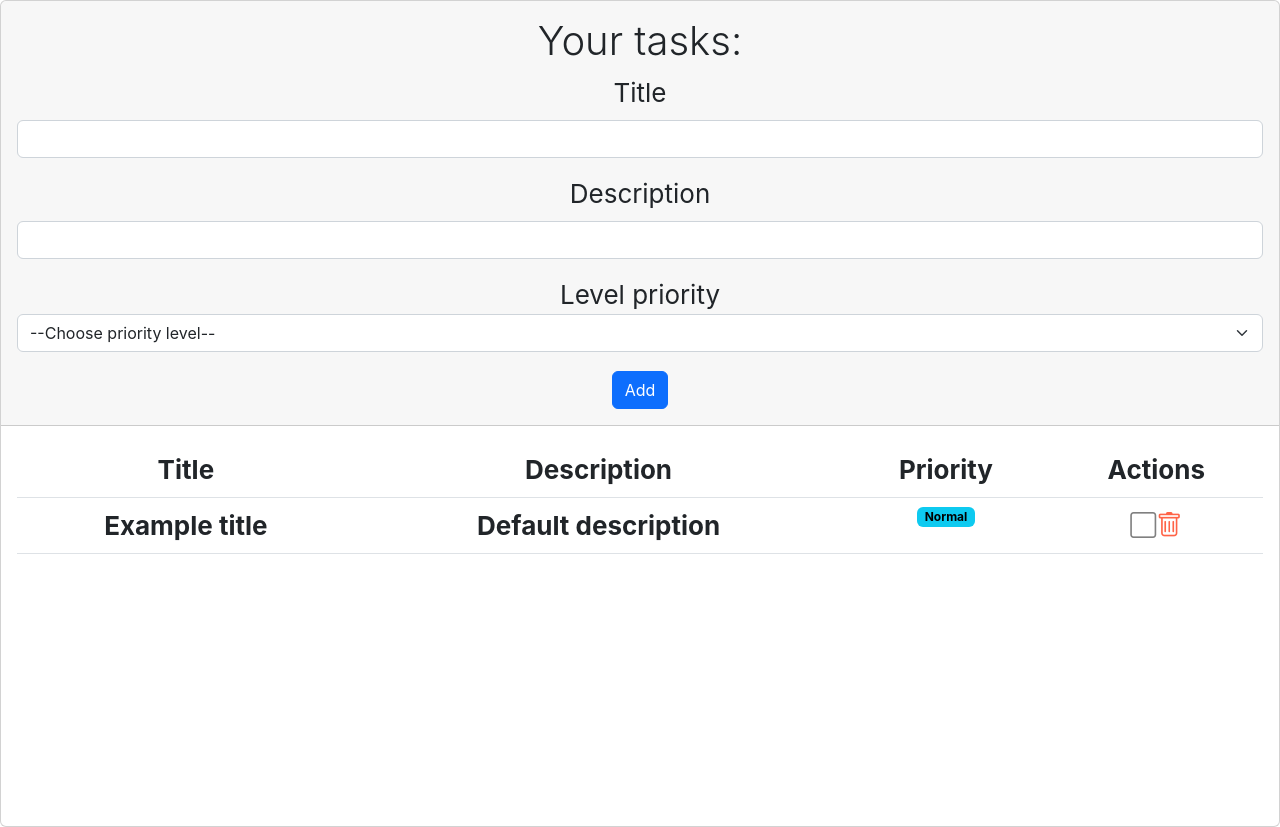
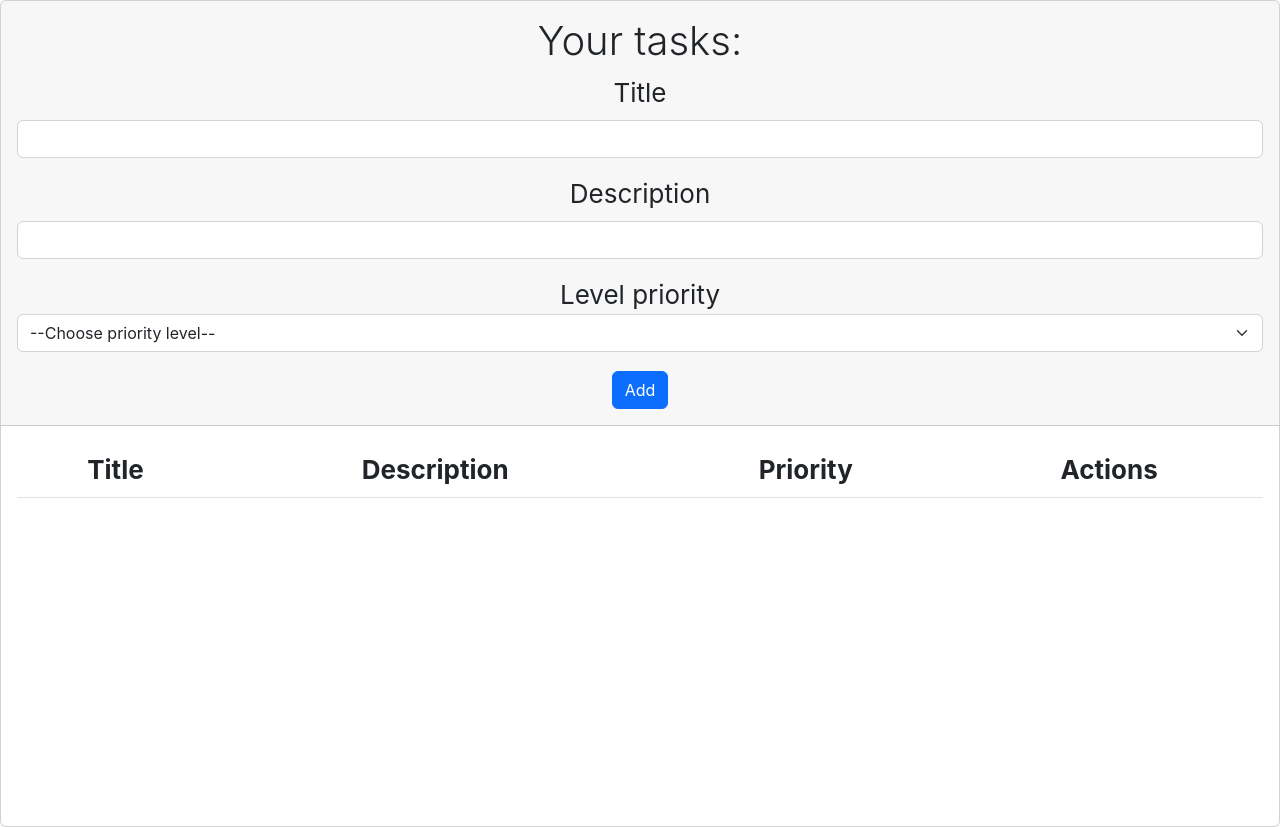
Before and after one commit to Guarito/01-hola-mundo, a React (Create React App) app: page / in a window 1280 px wide. Built offline with nearby package versions, Linux system fonts and the light colour scheme.

Commit message:
Agregada funcion para cambiar el status de la tarea

```diff
--- a/package.json
+++ b/package.json
@@ -12,6 +12,7 @@
     "react-dom": "^18.1.0",
     "react-scripts": "5.0.1",
     "sass": "^1.52.3",
+    "uuid": "^8.3.2",
     "web-vitals": "^2.1.4"
   },
   "scripts": {
--- a/src/components/container/task_list.jsx
+++ b/src/components/container/task_list.jsx
@@ -5,44 +5,43 @@ import { Task } from "../../models/tasks.class";
 import TaskForm from "../pure/forms/taskForm";
 
 const TaskList = (props) => {
-    const defaultTask = new Task(
-        "Example title",
-        "Default description",
-        false,
-        LEVELS.NORMAL
-    );
+    // const defaultTask = new Task(
+    //     "Example title",
+    //     "Default description",
+    //     false,
+    //     LEVELS.NORMAL
+    // );
 
     //State del componente para manejar el listado de tareas
-    const [tasks, setTasks] = useState([defaultTask]);
-
+    const [tasks, setTasks] = useState([]);
     const [loading, setLoading] = useState(true);
 
     //Control ciclo de vida del componente
     useEffect(() => {
-        console.log("Montura de listado de tareas");
+        // console.log("Montura de listado de tareas");
 
         setLoading(false);
-        return () => {
-            console.log("TaskList sera desmontado");
-        };
     }, [tasks]);
 
     /**
      * Funcion para agregar nueva tarea
      */
     const addTask = (values) => {
-        const { title, description, completed, level } = values;
-        console.log(title, description, completed, level);
-        setTasks([...tasks, new Task(title, description, completed, level)]);
+        const { id, title, description, completed, level } = values;
+
+        setTasks([
+            ...tasks,
+            new Task(id, title, description, completed, level),
+        ]);
     };
 
     /**
      * Funcion para cambiar el status de una tarea en especifico
      */
     const changeTaskStatus = (task) => {
-        const index = tasks.indexOf(task);
         const tempTasks = [...tasks];
-        tempTasks[index].completed = !tempTasks[index].completed;
+        const taskToChange = tempTasks.find((item) => item.id === task.id);
+        taskToChange.completed = !taskToChange.completed;
 
         setTasks(tempTasks);
     };
@@ -51,9 +50,10 @@ const TaskList = (props) => {
      * Funcion para eliminar una tarea
      */
     const deleteTask = (task) => {
-        const indexToDelete = tasks.indexOf(task);
-        const tempTasks = tasks.filter((nt, index) => index !== indexToDelete);
-        // console.log(tempTasks);
+        const tempTasks = tasks.filter(
+            (taskToPreserve) => taskToPreserve.id !== task.id
+        );
+
         setTasks(tempTasks);
     };
     return (
@@ -82,9 +82,9 @@ const TaskList = (props) => {
                         <tbody>
                             {/* TODO: crear map para iterar y renderizar lista de tareas */}
                             {/* <TaskComponent task={defaultTask} /> */}
-                            {tasks.map((task, index) => (
+                            {tasks.map((task) => (
                                 <TaskComponent
-                                    key={index}
+                                    key={task.id}
                                     task={task}
                                     changeStatus={changeTaskStatus}
                                     deleteTask={deleteTask}
--- a/src/components/pure/forms/taskForm.jsx
+++ b/src/components/pure/forms/taskForm.jsx
@@ -1,3 +1,4 @@
+import { v4 as uuidv4 } from "uuid";
 import { useState } from "react";
 
 const TaskForm = ({ addTask }) => {
@@ -22,7 +23,10 @@ const TaskForm = ({ addTask }) => {
 
     const handleSubmit = (e) => {
         e.preventDefault();
-        addTask(formData);
+        addTask({
+            ...formData,
+            id: uuidv4(),
+        });
         resetForm();
     };
     return (
--- a/src/components/pure/task.jsx
+++ b/src/components/pure/task.jsx
@@ -6,7 +6,7 @@ import "../../styles/task.scss";
 import TaskLevelBadge from "./helpers/taskLevelBadge";
 
 const TaskComponent = ({ task, changeStatus, deleteTask }) => {
-    const { name, description, level, completed } = task;
+    const { id, name, description, level, completed } = task;
 
     useEffect(() => {
         console.log("Tarea creada");
--- a/src/models/tasks.class.js
+++ b/src/models/tasks.class.js
@@ -1,13 +1,15 @@
 import { LEVELS } from "./levels.enun";
 
 export class Task {
+    id = "";
     name = "";
     description = "";
     completed = false;
     level = LEVELS.NORMAL;
 
     //Constructor
-    constructor(name, description, completed, level) {
+    constructor(id, name, description, completed, level) {
+        this.id = id;
         this.name = name;
         this.description = description;
         this.completed = completed;
```
Also changed, not shown: 1 other file (tests, documents, lock files or other folders).
